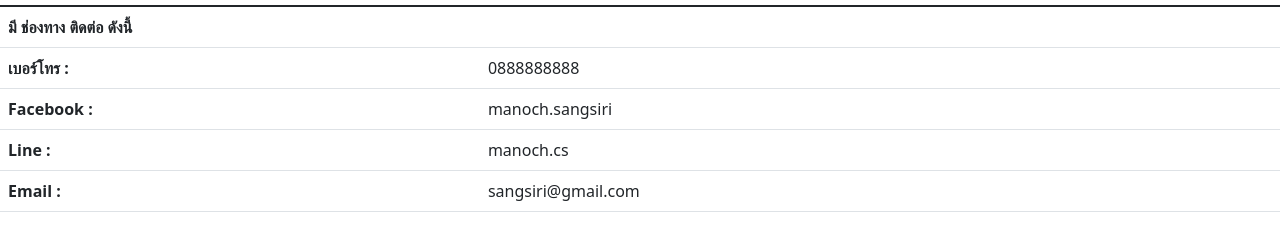
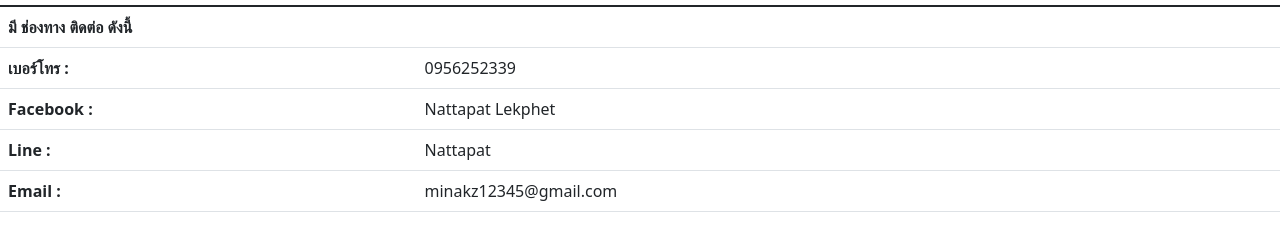
Before and after one commit to Uqzidx/Bot-SMTE33942, a plain HTML site: page index.html in a window 1280 px wide. Shown: the part 38-278 px from the top of the page. Drawn offline with nearby package versions, Linux system fonts and the light colour scheme.

Commit message:
Update index.html

```diff
--- a/index.html
+++ b/index.html
@@ -3,7 +3,7 @@
 <head>
     <meta charset="UTF-8">
     <meta name="viewport" content="width=device-width, initial-scale=1.0">
-    <title>Bot-SMTE16300(ผู้จัดทำ)</title>
+    <title>Bot-SMTE33942(Nattapat Lekphet)</title>
     <link href="https://cdn.jsdelivr.net/npm/bootstrap@5.1.3/dist/css/bootstrap.min.css" rel="stylesheet" integrity="sha384-1BmE4kWBq78iYhFldvKuhfTAU6auU8tT94WrHftjDbrCEXSU1oBoqyl2QvZ6jIW3" crossorigin="anonymous">
     <script src="https://cdn.jsdelivr.net/npm/bootstrap@5.1.3/dist/js/bootstrap.bundle.min.js" integrity="sha384-ka7Sk0Gln4gmtz2MlQnikT1wXgYsOg+OMhuP+IlRH9sENBO0LRn5q+8nbTov4+1p" crossorigin="anonymous"></script>
 </head>
@@ -21,19 +21,19 @@
 
             <tr>
                 <th scope="row">เบอร์โทร :</th>
-                <td>0888888888</td>
+                <td>0956252339</td>
             </tr>
             <tr>
                 <th scope="row">Facebook :</th>
-                <td>manoch.sangsiri</td>
+                <td>Nattapat Lekphet</td>
             </tr>
             <tr>
                 <th scope="row">Line :</th>
-                <td> manoch.cs</td>
+                <td> Nattapat</td>
             </tr>
             <tr>
                 <th scope="row">Email :</th>
-                <td>sangsiri@gmail.com</td>
+                <td>minakz12345@gmail.com</td>
             </tr>
         </tbody>
     </table>
```
